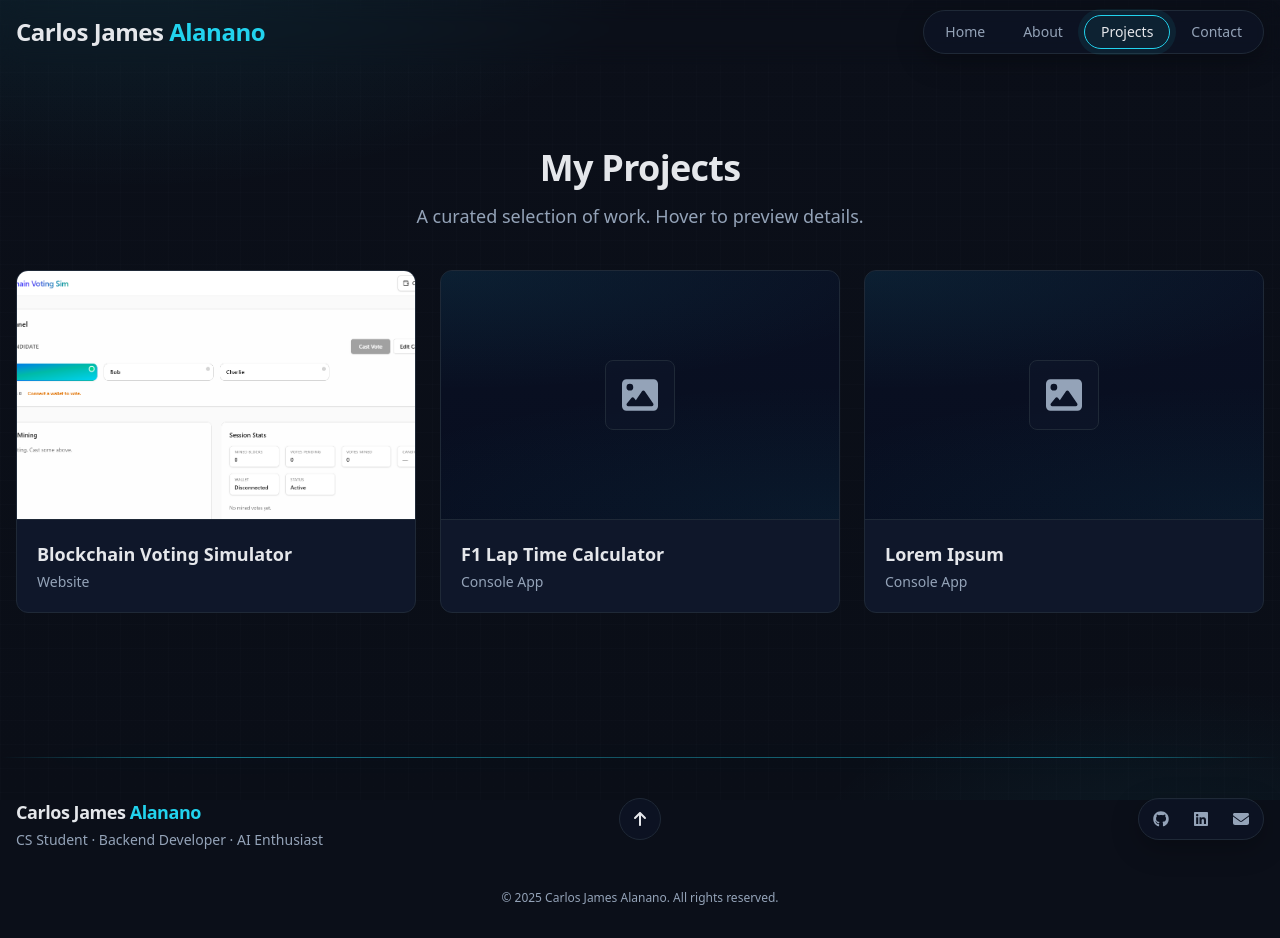
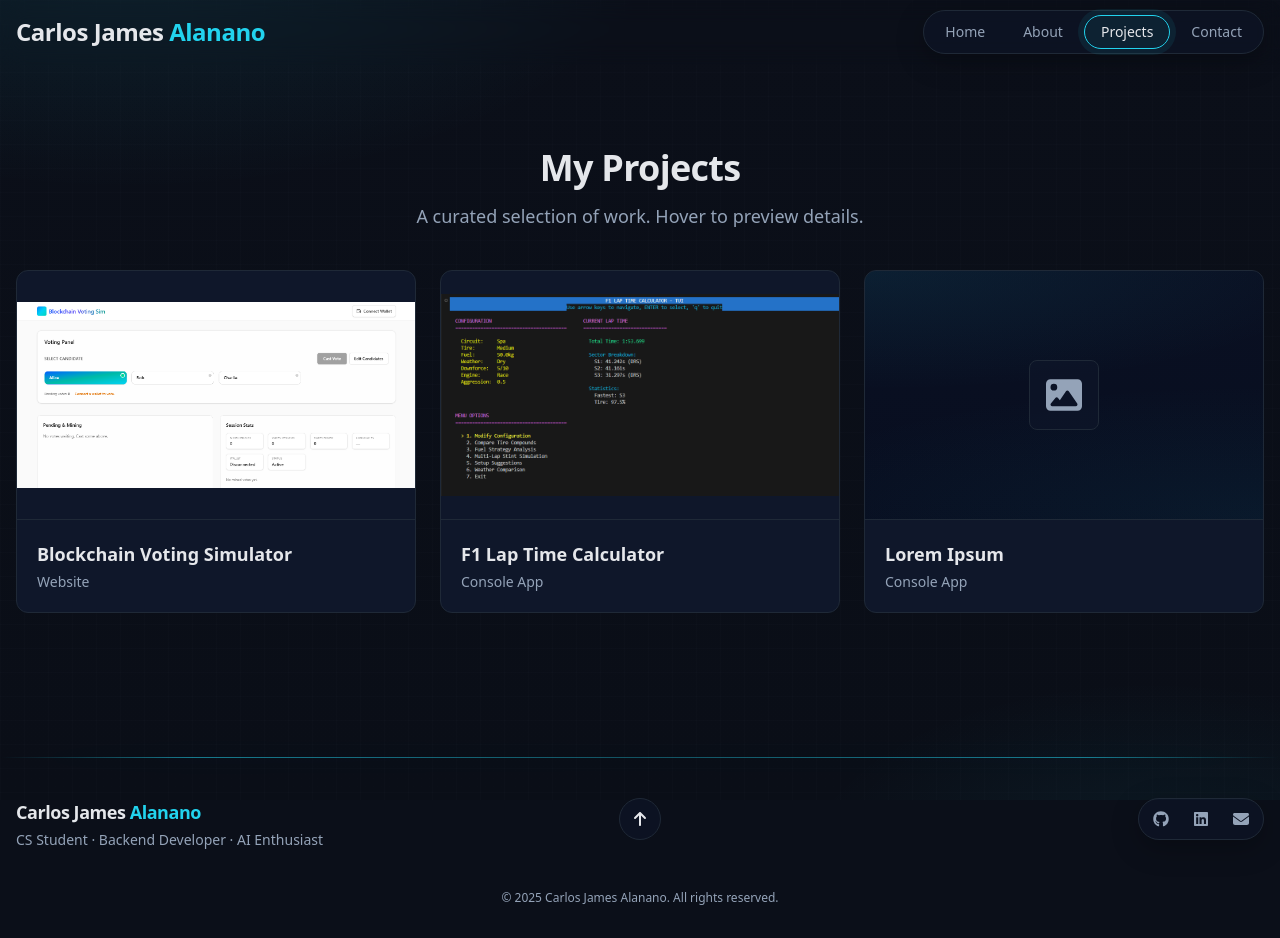
Before and after one commit to cjalanano-dev/portfolio, a React (Vite) app: page /projects in a window 1280 px wide. Built offline with nearby package versions, Linux system fonts and the light colour scheme; a small style sheet from the web is missing.

Commit message:
added a photo for the laptime calculator project

```diff
--- a/src/pages/Projects.jsx
+++ b/src/pages/Projects.jsx
@@ -16,6 +16,7 @@ const Projects = () => {
             type: "console",
             brief: "A simple F1 lap time calculator with factors like weather, fuel load, and tire compound.",
             repo: "https://github.com/cjalanano-dev/F1-laptime-calculator",
+            image: new URL("../assets/projects/laptime.png", import.meta.url).href,
         },
         {
             title: "Lorem Ipsum",
@@ -37,7 +38,7 @@ const Projects = () => {
                         My Projects
                     </h2>
                     <p className="mt-2.5 sm:mt-3 text-base sm:text-lg" style={{ color: "var(--muted)" }}>
-                        A curated selection of work. Hover to preview details.
+                        A curated selection of work. <span></span>Hover to preview details.
                     </p>
                 </div>
 
@@ -56,7 +57,7 @@ const Projects = () => {
                                     <img
                                         src={p.image}
                                         alt={`${p.title} preview`}
-                                        className="absolute inset-0 w-full h-full object-cover"
+                                        className="absolute inset-0 w-full h-full object-contain"
                                         style={{ borderBottom: "1px solid var(--border)" }}
                                         loading="lazy"
                                     />
```
Also changed, not shown: src/assets/projects/laptime.png (added).
